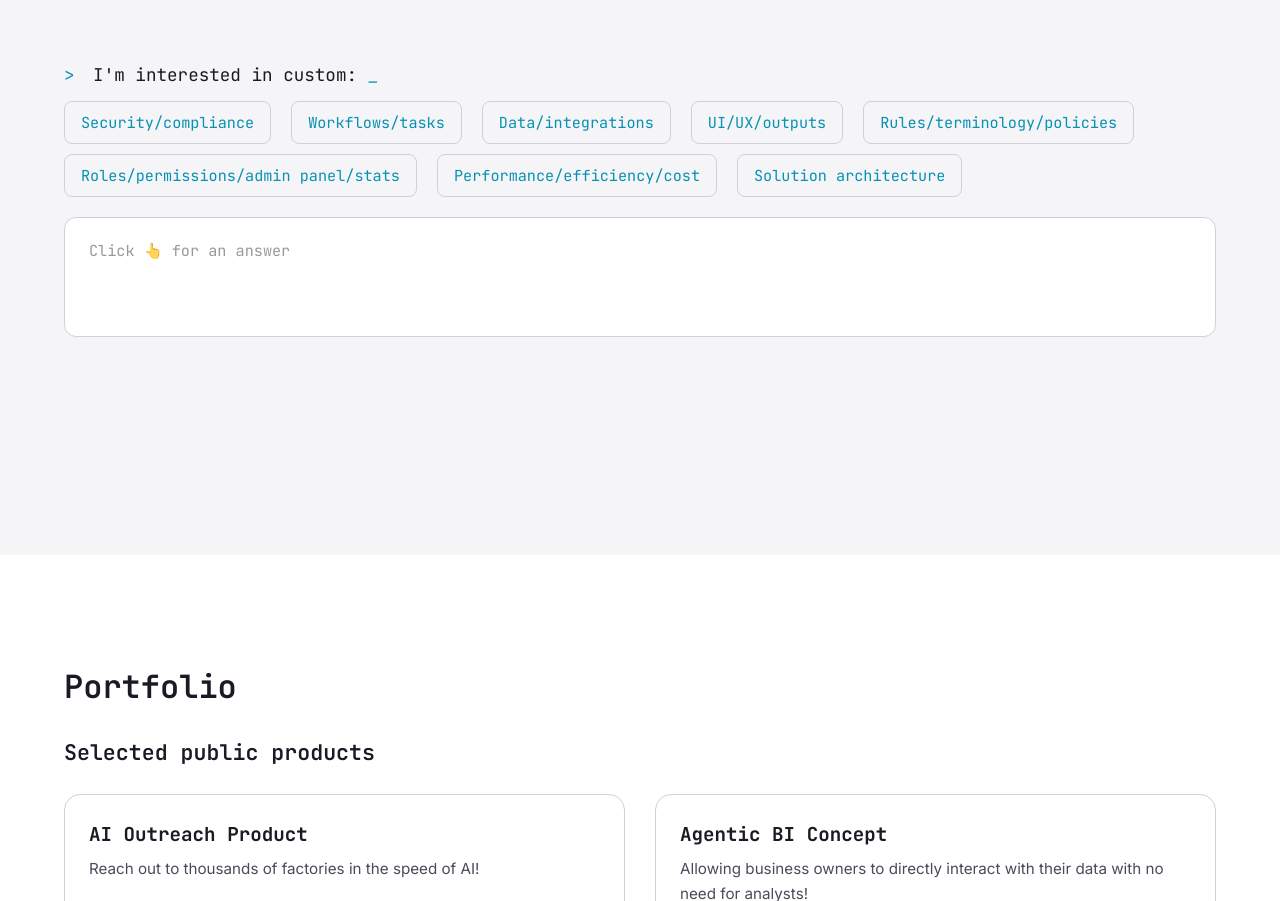
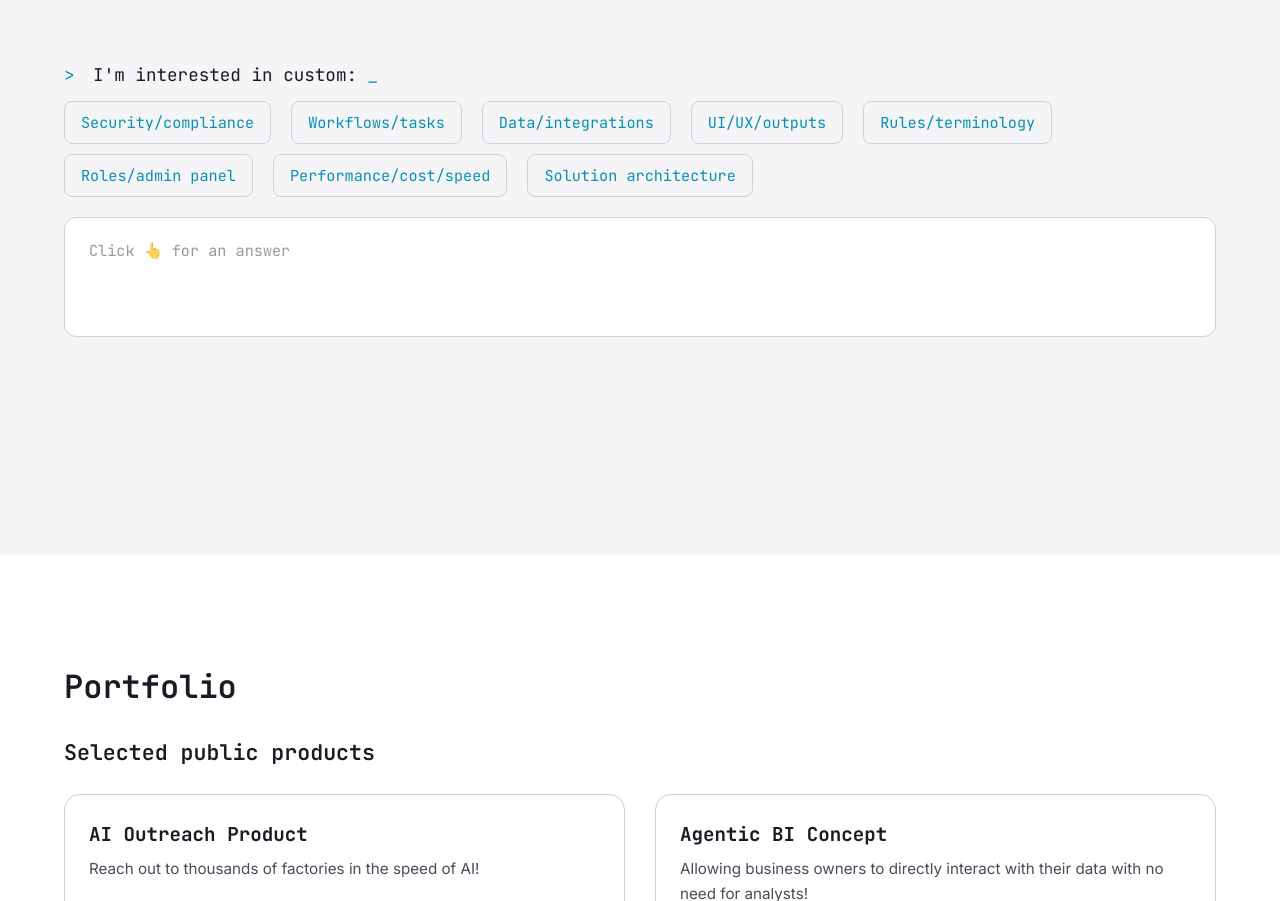
Before and after one commit to agented-now/AgentedNow-site, a website: page index.html in a window 1280 px wide. Shown: the part 1895-2796 px from the top of the page. Drawn offline with Linux system fonts and the light colour scheme; files whose address does not match are found by name.

Commit message:
Update apple-touch-icon references and streamline button labels in index.html
- Replaced the apple-touch-icon PNG with an SVG for better scalability.
- Updated button labels for clarity by removing redundant terms and simplifying descriptions.
- Deleted obsolete apple-touch-icon files from visuals directory.

```diff
--- a/index.html
+++ b/index.html
@@ -26,7 +26,7 @@
     <!-- Favicon -->
     <link rel="icon" href="/visuals/favicon.svg" type="image/svg+xml">
     <link rel="icon" href="/visuals/favicon.png" type="image/png" sizes="32x32">
-    <link rel="apple-touch-icon" href="/visuals/apple-touch-icon.png" sizes="180x180">
+    <link rel="apple-touch-icon" href="/visuals/favicon.svg" sizes="any">
 
     <title>Agented.Now — Tailored Agentic AI for Your Business</title>
 
@@ -249,9 +249,9 @@
                         <button type="button" class="option-title-btn" data-custom="workflows" aria-pressed="false">Workflows/tasks</button>
                         <button type="button" class="option-title-btn" data-custom="data" aria-pressed="false">Data/integrations</button>
                         <button type="button" class="option-title-btn" data-custom="ui" aria-pressed="false">UI/UX/outputs</button>
-                        <button type="button" class="option-title-btn" data-custom="rules" aria-pressed="false">Rules/terminology/policies</button>
-                        <button type="button" class="option-title-btn" data-custom="roles" aria-pressed="false">Roles/permissions/admin panel/stats</button>
-                        <button type="button" class="option-title-btn" data-custom="performance" aria-pressed="false">Performance/efficiency/cost</button>
+                        <button type="button" class="option-title-btn" data-custom="rules" aria-pressed="false">Rules/terminology</button>
+                        <button type="button" class="option-title-btn" data-custom="roles" aria-pressed="false">Roles/admin panel</button>
+                        <button type="button" class="option-title-btn" data-custom="performance" aria-pressed="false">Performance/cost/speed</button>
                         <button type="button" class="option-title-btn" data-custom="architecture" aria-pressed="false">Solution architecture</button>
                     </div>
                 </div>
```
Also changed, not shown: visuals/apple-touch-icon.png (deleted), visuals/apple-touch-icon.svg (deleted).
